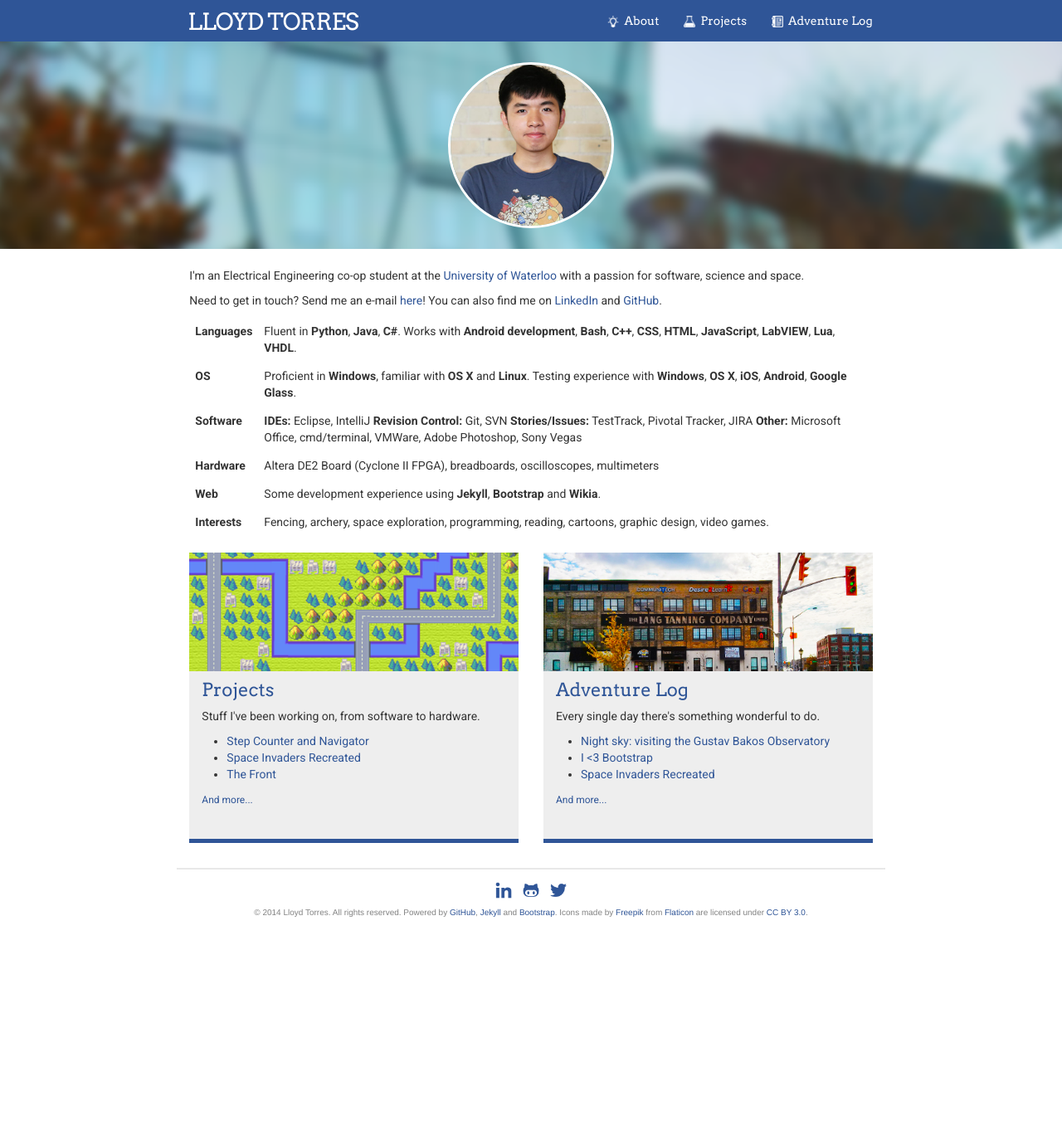
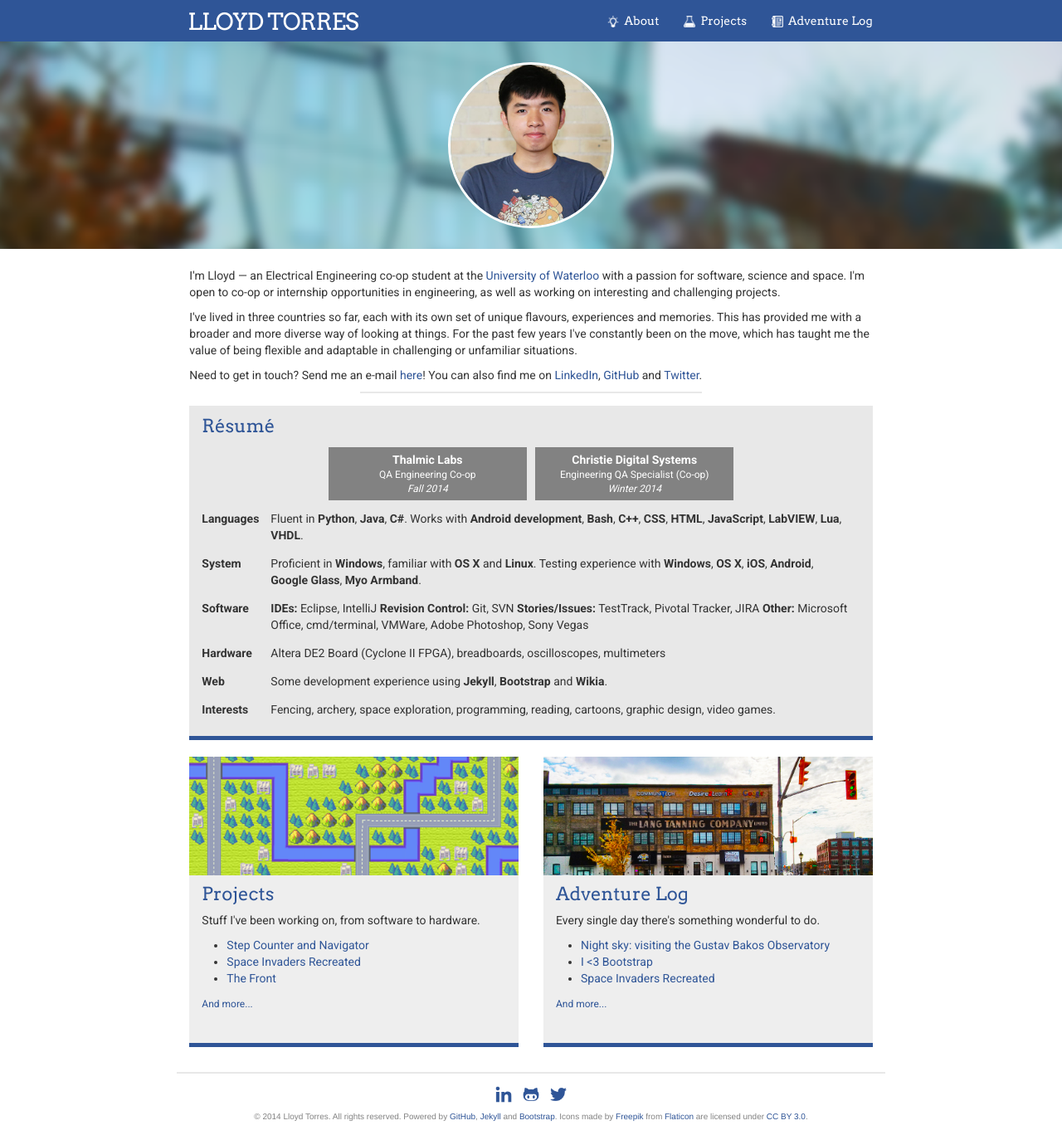
Before and after one commit to lloydtorres/lloydtorres.github.io, a Jekyll site: the page built from index.html, in a window 1280 px wide and 1374 px high. Shown: the whole window at 83% size. Built offline with Jekyll 4.4.1, drawn with Linux system fonts in a browser that asks for light colours; nearby versions of some CDN libraries.

Commit message:
Revise frontpage content; styling cleanup

```diff
--- a/_sass/_base.scss
+++ b/_sass/_base.scss
@@ -36,22 +36,20 @@ ul, ol, dl, figure,
 }
 
 /**
- * Images
- */
-img {
-    max-width: 100%;
-    vertical-align: middle;
-}
-
-/**
  * Figures
  */
-figure > img {
+figure {
     display: block;
+    margin-left: auto;
+    margin-right: auto;
+    text-align: center;
+    padding: 12px;
 }
 
 figcaption {
-    font-size: $small-font-size;
+    font-size: 12px;
+    font-color: $grey-color-dark;
+    font-style: italic;
 }
 
 /**
@@ -139,7 +137,7 @@ pre {
 }
 
 /**
- * Clearfix
+ * Helpers
  */
 %clearfix {
 
--- a/_sass/_layout.scss
+++ b/_sass/_layout.scss
@@ -231,7 +231,81 @@
     }
 }
 
+.resume-container {
+    background-color: $grey-color-light;
+    margin-top: 15px;
+    border-bottom: 5px solid $mignonic-blue;
+
+    &:hover {
+        border-bottom: 5px solid $grey-color-dark;
+        -moz-box-shadow: 0 0 20px 5px #999;
+        -webkit-box-shadow: 0 0 20px 5px #999;
+    }
+}
+
+.resume-content {
+    padding: 15px;
+
+    h2 {
+        margin-top: -3px;
+        margin-bottom: -1px;
+        font-size: 22px;
+        font-family: 'Arvo', serif;
+        color: $mignonic-blue;
+
+        a:link {
+            color: $mignonic-blue;
+        }
+    }
+}
+
+.job-container {
+    padding-top: 10px;
+}
+
+.job-padding-override {
+    padding: 5px !important;
+    margin: 0 !important;
+}
+
+.job-entry {
+    width: 100%;
+    height: auto;
+    display: block;
+    margin-left: auto;
+    margin-right: auto;
+    text-align: center;
+    padding: 5px;
+    width: 100%;
+    color: white;
+    background-color: $grey-color;
+
+    a:link, a:hover, a:visited {
+        color: white !important;
+    }
+
+    span {
+        display: block;
+    }
+
+    .position {
+        font-size: 12px;
+        @include media-query($on-palm) {
+            font-size: 15px;
+        }
+    }
+}
+
+.job-desc {
+    color: white;
+    height: 50%;
+    text-align: center;
+    vertical-align: middle;
+}
+
 .skill-overview {
+    margin-left: -7px !important;
+    margin-right: 7px !important;
 
     table {
         width: 100%;
@@ -459,6 +533,13 @@
 
 }
 
+.emptyspace {
+    display: table-cell;
+    height: 100px;
+    vertical-align: middle;
+    text-align: center;
+}
+
 .divider {
     border-top: 2px solid $grey-color-light;
     margin-top: 10px;
--- a/index.html
+++ b/index.html
@@ -4,40 +4,68 @@ header: "/images/headers/header.png"
 picoverlay: "/images/other/me.png"
 ---
 
-<p class="text">I'm an Electrical Engineering co-op student at the <a href="http://uwaterloo.ca/">University of Waterloo</a>
-with a passion for software, science and space.</p>
 
-<p class="text">Need to get in touch? Send me an e-mail <a href="mailto:contact.lloyd.torres@gmail.com">here</a>! You can also find me on <a href="https://www.linkedin.com/in/lartorres">LinkedIn</a> and <a href="https://github.com/lloydtorres">GitHub</a>.</p>
+<p class="text">I'm Lloyd — an Electrical Engineering co-op student at the <a href="http://uwaterloo.ca/">University of Waterloo</a>
+with a passion for software, science and space. I'm open to co-op or internship opportunities in engineering, as well as working on interesting and challenging projects.</p>
+
+<p>I've lived in three countries so far, each with its own set of unique flavours, experiences and memories. This has provided me with a broader and more diverse way of looking at things. For the past few years I've constantly been on the move, which has taught me the value of being flexible and adaptable in challenging or unfamiliar situations.</p>
+
+<p class="text">Need to get in touch? Send me an e-mail <a href="mailto:contact.lloyd.torres@gmail.com">here</a>! You can also find me on <a href="https://www.linkedin.com/in/lartorres">LinkedIn</a>, <a href="https://github.com/lloydtorres">GitHub</a> and <a href="https://twitter.com/ImperatorTorres">Twitter</a>.</p>
+
+<div class="divider"></div>
+
+<div class="resume-container">
+    <div class="resume-content">
+        <h2><a href="https://www.linkedin.com/in/lartorres">Résumé</a></h2>
+
+        <div class="row col-md-offset-2 col-md-8 job-container">
+            <div class="col-sm-6 job-padding-override">
+                <div class="job-entry">
+                    <span><strong><a href="https://www.thalmic.com/">Thalmic Labs</a></strong></span>
+                    <span class="position">QA Engineering Co-op</span>
+                    <span class="caption">Fall 2014</span>
+                </div>
+            </div>
+            <div class="col-sm-6 job-padding-override">
+                <div class="job-entry">
+                    <span><strong><a href="http://www.christiedigital.com/">Christie Digital Systems</a></strong></span>
+                    <span class="position">Engineering QA Specialist (Co-op)</span>
+                    <span class="caption">Winter 2014</span>
+                </div>
+            </div>
+        </div>
 
         <table class="skill-overview">
             <tr>
-        <td><b>Languages</b></td>
-        <td>Fluent in <b>Python</b>, <b>Java</b>, <b>C#</b>. Works with <b>Android development</b>, <b>Bash</b>, <b>C++</b>,
-        <b>CSS</b>, <b>HTML</b>, <b>JavaScript</b>, <b>LabVIEW</b>, <b>Lua</b>, <b>VHDL</b>.</td>
+                <td><strong>Languages</strong></td>
+                <td>Fluent in <strong>Python</strong>, <strong>Java</strong>, <strong>C#</strong>. Works with <strong>Android development</strong>, <strong>Bash</strong>, <strong>C++</strong>,
+                <strong>CSS</strong>, <strong>HTML</strong>, <strong>JavaScript</strong>, <strong>LabVIEW</strong>, <strong>Lua</strong>, <strong>VHDL</strong>.</td>
             </tr>
             <tr>
-        <td><b>OS</b></td>
-        <td>Proficient in <b>Windows</b>, familiar with <b>OS X</b> and <b>Linux</b>. Testing experience with <b>Windows</b>,
-        <b>OS X</b>, <b>iOS</b>, <b>Android</b>, <b>Google Glass</b>.</td>
+                <td><strong>System</strong></td>
+                <td>Proficient in <strong>Windows</strong>, familiar with <strong>OS X</strong> and <strong>Linux</strong>. Testing experience with <strong>Windows</strong>,
+                <strong>OS X</strong>, <strong>iOS</strong>, <strong>Android</strong>, <strong>Google Glass</strong>, <strong>Myo Armband</strong>.</td>
             </tr>
             <tr>
-        <td><b>Software</b></td>
-        <td><b>IDEs:</b> Eclipse, IntelliJ <b>Revision Control:</b> Git, SVN <b>Stories/Issues:</b> TestTrack, Pivotal Tracker,
-        JIRA <b>Other:</b> Microsoft Office, cmd/terminal, VMWare, Adobe Photoshop, Sony Vegas</td>
+                <td><strong>Software</strong></td>
+                <td><strong>IDEs:</strong> Eclipse, IntelliJ <strong>Revision Control:</strong> Git, SVN <strong>Stories/Issues:</strong> TestTrack, Pivotal Tracker,
+                JIRA <strong>Other:</strong> Microsoft Office, cmd/terminal, VMWare, Adobe Photoshop, Sony Vegas</td>
             </tr>
             <tr>
-        <td><b>Hardware</b></td>
+                <td><strong>Hardware</strong></td>
                 <td>Altera DE2 Board (Cyclone II FPGA), breadboards, oscilloscopes, multimeters</td>
             </tr>
             <tr>
-        <td><b>Web</b></td>
-        <td>Some development experience using <b>Jekyll</b>, <b>Bootstrap</b> and <b>Wikia</b>.</td>
+                <td><strong>Web</strong></td>
+                <td>Some development experience using <strong>Jekyll</strong>, <strong>Bootstrap</strong> and <strong>Wikia</strong>.</td>
             </tr>
             <tr>
-        <td><b>Interests</b></td>
+                <td><strong>Interests</strong></td>
                 <td>Fencing, archery, space exploration, programming, reading, cartoons, graphic design, video games.</td>
             </tr>
         </table>
+    </div>
+</div>
 
 <div class="row">
 
```
Also changed, not shown: _posts/2014-11-06-night-sky-visiting-gustav-bakos-observatory.md (+7 -4 lines), website.md (+2 -2 lines). Lines whose indentation alone changed are shown as unchanged.
